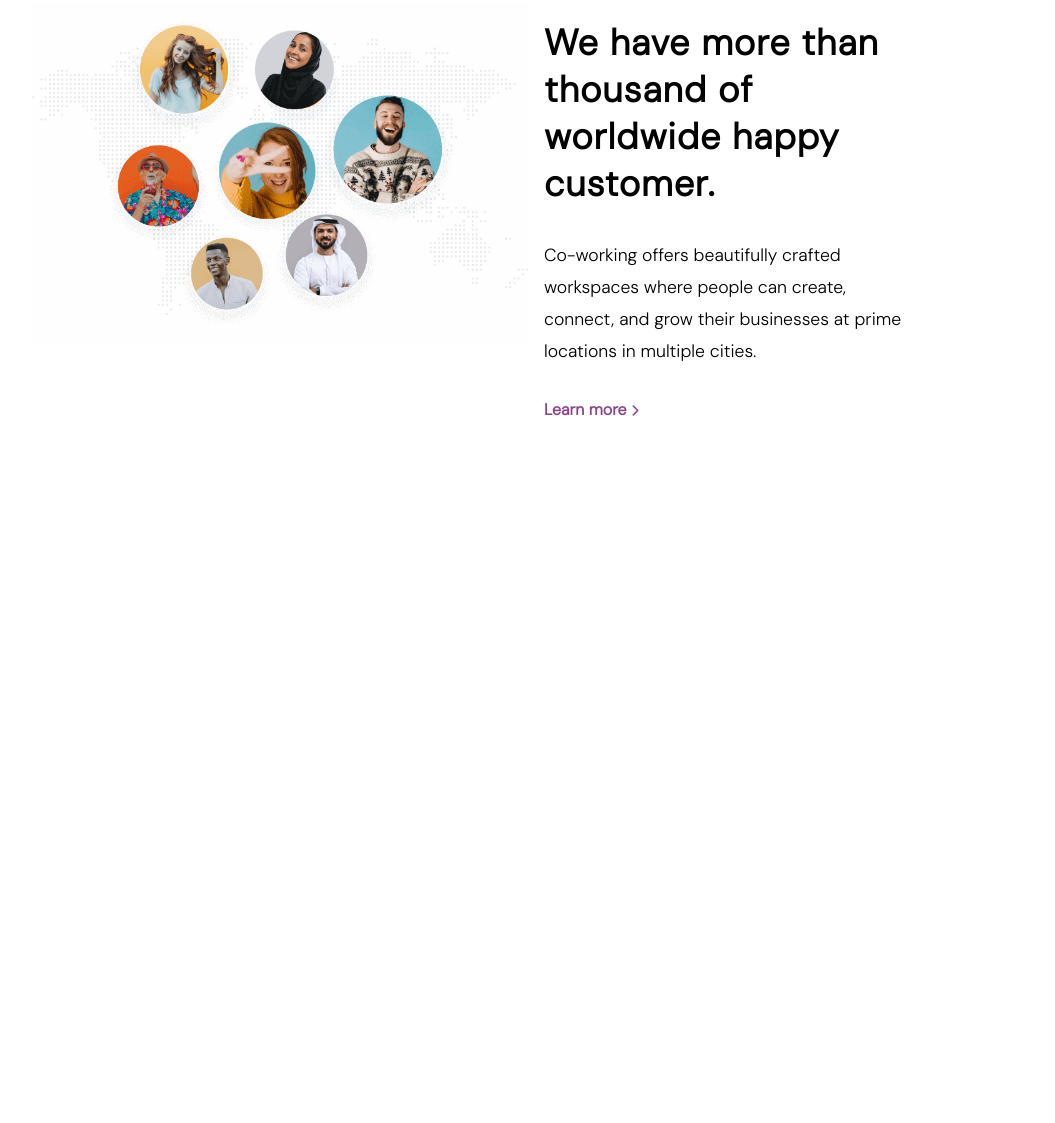
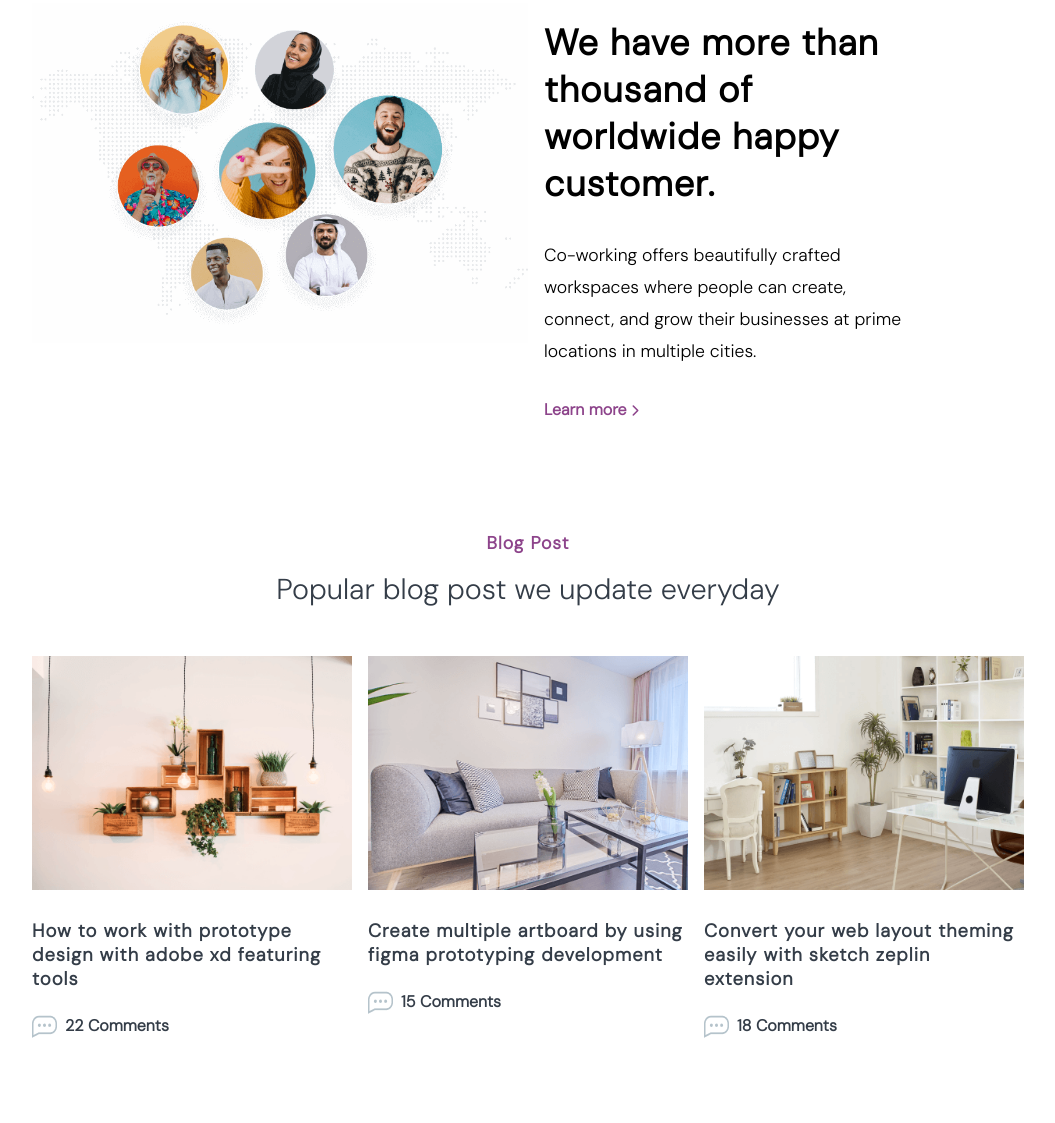
Before and after one commit to balavignesh111/startup-landing, a plain HTML site: page index.html in a window 1280 px wide. Shown: the part 3907-5030 px from the top of the page, without its empty margins (112-1167 px from the left). Before the commit the page ends 4391 px from the top, so only its background shows below. Drawn offline with Linux system fonts and the light colour scheme.

Commit message:
blog container completed

```diff
--- a/index.html
+++ b/index.html
@@ -298,5 +298,57 @@
       <a href="#" class="customer-learn">Learn more <i class="fa-solid fa-chevron-right"></i></a>
     </div>
   </div>
+  <div class="blog-container">
+    <h4 class="gallery-title">
+      Blog Post
+    </h4>
+    <p class="gallery-desc popular-blog">
+      Popular blog post we update everyday
+    </p>
+    <div class="blog-box">
+      <div class="blog-one">
+        <div class="blog-img-box">
+          <img src="./image/1-6b1c82ed42acaf6925dcd7937587c414.png" alt="portrait" class="blog-img">
+        </div>
+        <h2 class="blog-question">
+          How to work with prototype design with adobe xd featuring tools
+        </h2>
+        <div class="comment-box">
+          <div class="comment-img">
+            <img src="./image/comment-img.png" alt="comment-img" class="comment-image">
+          </div>
+          <p class="comment">22 Comments</p>
+        </div>
+      </div>
+      <div class="blog-one">
+        <div class="blog-img-box">
+          <img src="./image/2-a92e4fa67411bc9f199de030c7d183d8.png" alt="portrait" class="blog-img">
+        </div>
+        <h2 class="blog-question">
+          Create multiple artboard by using figma prototyping development
+        </h2>
+        <div class="comment-box">
+          <div class="comment-img">
+            <img src="./image/comment-img.png" alt="comment-img" class="comment-image">
+          </div>
+          <p class="comment">15 Comments</p>
+        </div>
+      </div>
+      <div class="blog-one">
+        <div class="blog-img-box">
+          <img src="./image/3-aea4f51d655f7c5522eed818240e615c.png" alt="portrait" class="blog-img">
+        </div>
+        <h2 class="blog-question">
+          Convert your web layout theming easily with sketch zeplin extension
+        </h2>
+        <div class="comment-box">
+          <div class="comment-img">
+            <img src="./image/comment-img.png" alt="comment-img" class="comment-image">
+          </div>
+          <p class="comment">18 Comments</p>
+        </div>
+      </div>
+    </div>
+  </div>
 </body>
 </html>
--- a/style.css
+++ b/style.css
@@ -525,3 +525,55 @@ body{
 .customer-learn i{
   font-size: 0.75rem;
 }
+
+/* blog container */
+.blog-container{
+  width: 100%;
+  padding: 3rem 9rem 5rem;
+}
+
+.blog-box{
+  width: 100%;
+  display: flex;
+  flex-direction: row;
+  gap: 1rem;
+}
+
+.blog-one{
+  color: #343D48;
+  width: 33.3%;
+  display: flex;
+  flex-direction: column;
+  gap: 1.5rem;
+}
+
+.blog-img-box{
+  width: 100%;
+}
+
+.blog-img{
+  width: 100%;
+  height: auto;
+  object-fit: contain;
+}
+
+.blog-question{
+  font-size: 1.15rem;
+  letter-spacing: 1px;
+}
+
+.comment-box{
+  width: 100%;
+  display: flex;
+  flex-direction: row;
+  gap: 0.5rem;
+}
+
+.comment{
+  font-weight: 600;
+}
+
+.popular-blog{
+  color: #343D48;
+  font-weight: 400;
+}
```
Also changed, not shown: image/comment-img.png (added).
